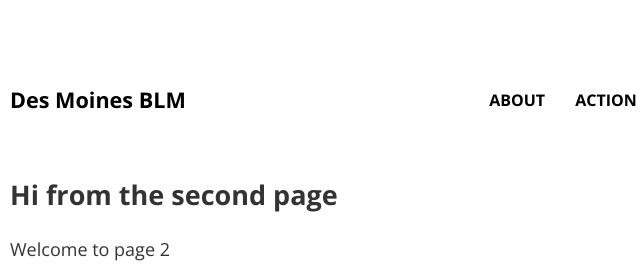
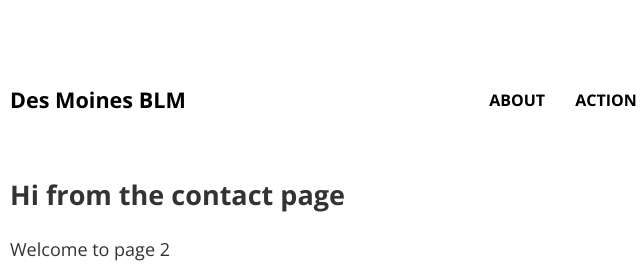
Before and after one commit to thatnewwen/des-moines-blm, a Gatsby site: page /contact in a window 1280 px wide. Shown: the top 270 px of the page, 130-770 px from the left. Built offline with nearby package versions, Linux system fonts and the light colour scheme; Gatsby itself is replaced by a stand-in of ours.

Commit message:
package-lock+contact-page

```diff
--- a/src/pages/contact.js
+++ b/src/pages/contact.js
@@ -7,7 +7,7 @@
 const Contact = () => (
   <Layout>
     <SEO title="Page two" />
-    <h1>Hi from the second page</h1>
+    <h1>Hi from the contact page</h1>
     <p>Welcome to page 2</p>
     <Link to="/">Go back to the homepage</Link>
   </Layout>
```
Also changed, not shown: 1 other file.
